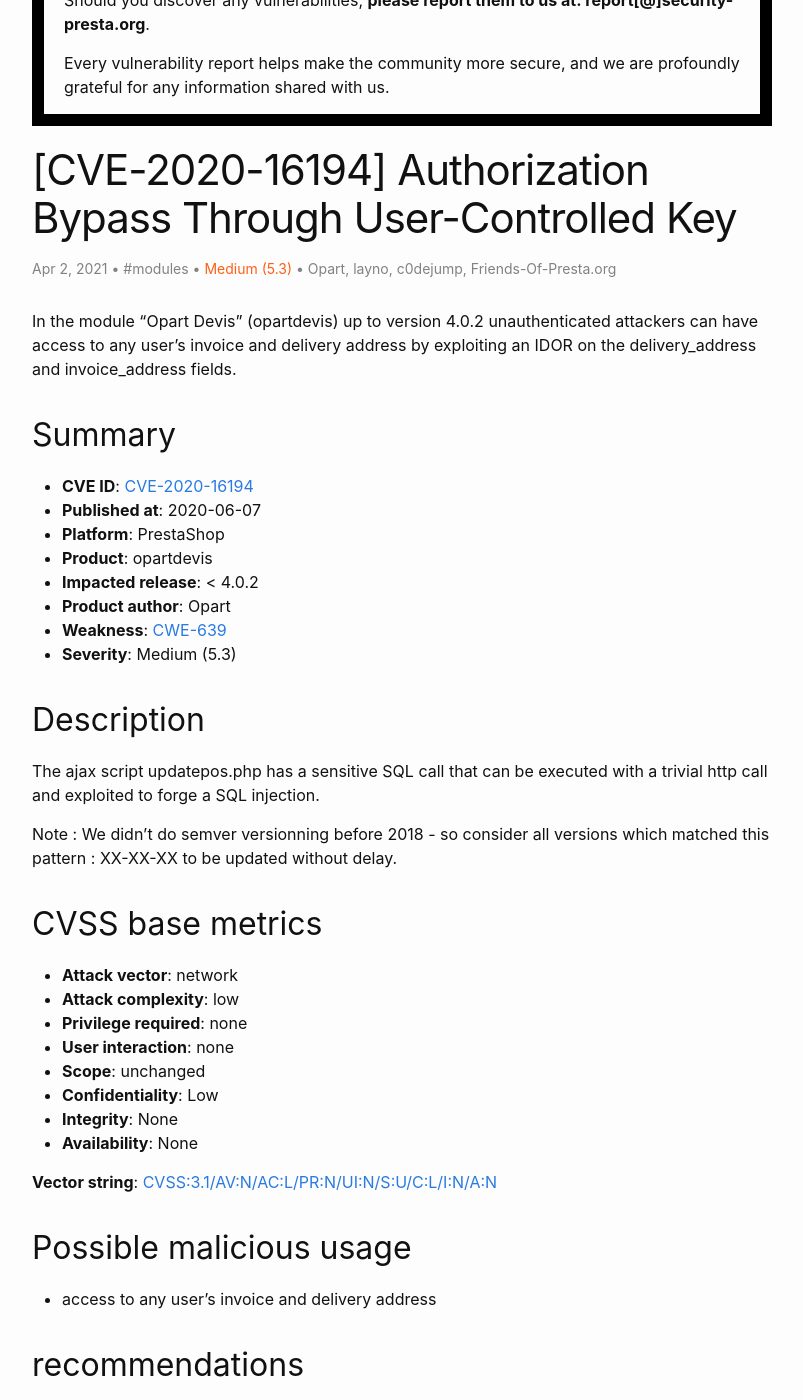
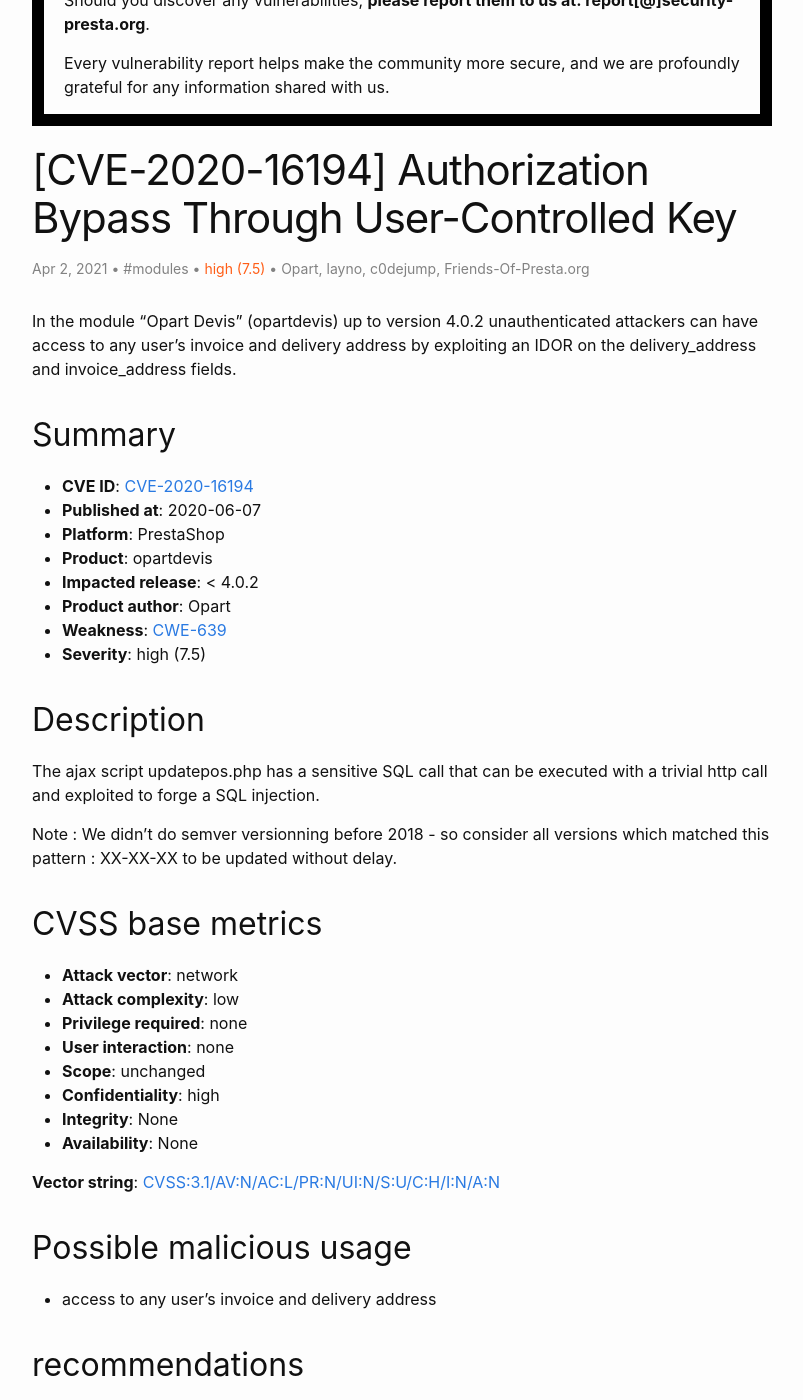
Before and after one commit to friends-of-presta/security-advisories, a Jekyll site: the page built from _posts/2021-04-02-opartdevis.md, in a window 1280 px wide and 1400 px high, scrolled down 458 px. Shown: the whole window, without its empty margins (238-1041 px from the left). Built offline with Jekyll 4.4.1, drawn with Linux system fonts in a browser that asks for light colours.

Commit message:
Update 2021-04-02-opartdevis.md

```diff
--- a/_posts/2021-04-02-opartdevis.md
+++ b/_posts/2021-04-02-opartdevis.md
@@ -8,7 +8,7 @@ author:
 - c0dejump
 - Friends-Of-Presta.org
 meta: "CVE,PrestaShop,opartdevis"
-severity: "Medium (5.3)"
+severity: "high (7.5)"
 ---
 
 In the module "Opart Devis" (opartdevis) up to version 4.0.2 unauthenticated attackers can have access to any user's invoice and delivery address by exploiting an IDOR on the delivery_address and invoice_address fields.
@@ -23,7 +23,7 @@ In the module "Opart Devis" (opartdevis) up to version 4.0.2 unauthenticated att
 * **Impacted release**: < 4.0.2
 * **Product author**: Opart
 * **Weakness**: [CWE-639](https://cwe.mitre.org/data/definitions/639.html)
-* **Severity**: Medium (5.3)
+* **Severity**: high (7.5)
 
 ## Description
 
@@ -38,11 +38,11 @@ Note : We didn't do semver versionning before 2018 - so consider all versions wh
 * **Privilege required**: none
 * **User interaction**: none
 * **Scope**: unchanged
-* **Confidentiality**: Low
+* **Confidentiality**: high
 * **Integrity**: None
 * **Availability**: None
 
-**Vector string**: [CVSS:3.1/AV:N/AC:L/PR:N/UI:N/S:U/C:L/I:N/A:N](https://nvd.nist.gov/vuln-metrics/cvss/v3-calculator?vector=AV:N/AC:L/PR:N/UI:N/S:U/C:L/I:N/A:N)
+**Vector string**: [CVSS:3.1/AV:N/AC:L/PR:N/UI:N/S:U/C:H/I:N/A:N](https://nvd.nist.gov/vuln-metrics/cvss/v3-calculator?vector=AV:N/AC:L/PR:N/UI:N/S:U/C:L/I:N/A:N)
 
 ## Possible malicious usage
 
```
